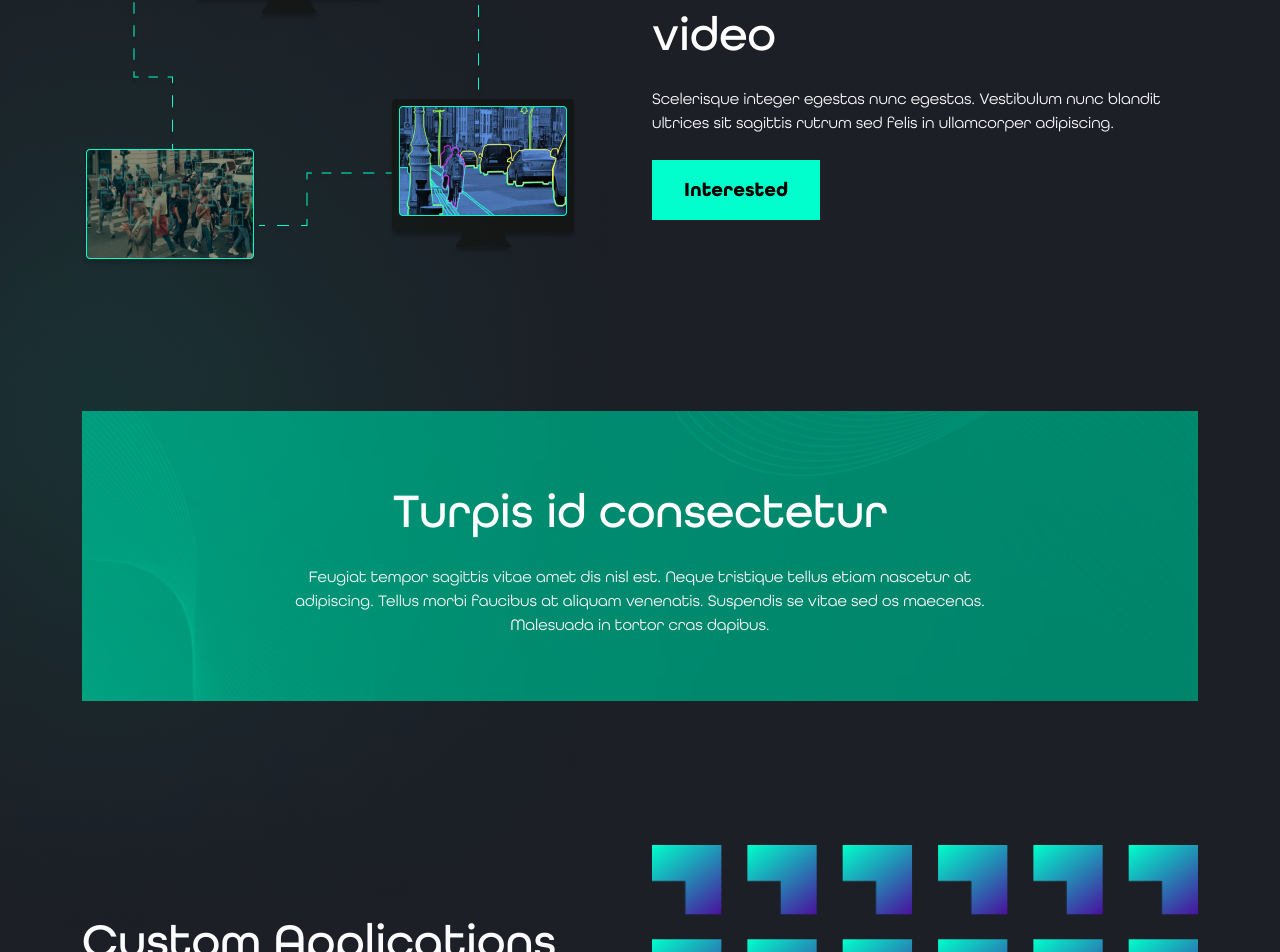
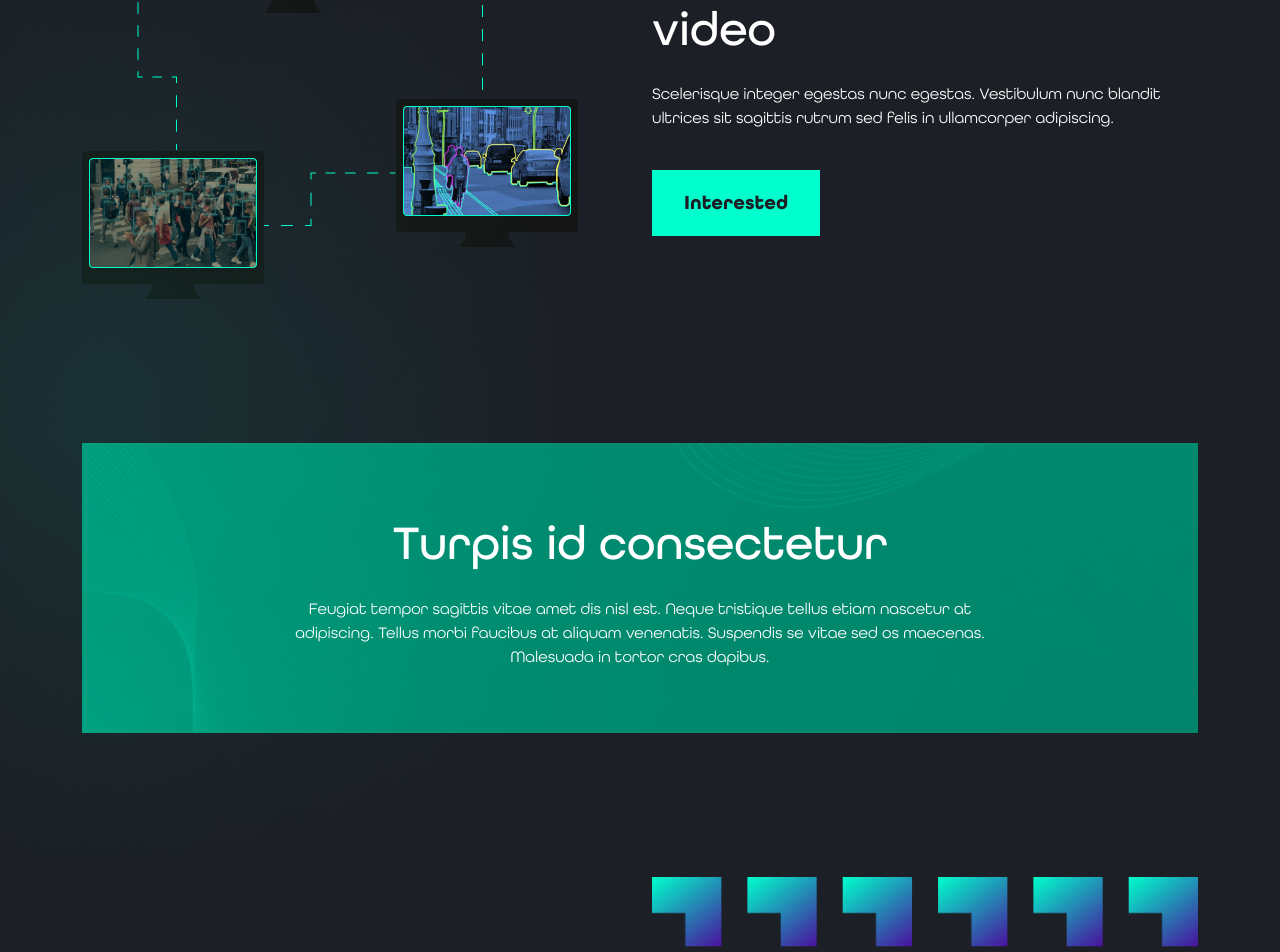
Before and after one commit to RadialCode-sunil/Annotab, a React (Create React App) app: page / in a window 1280 px wide. Shown: the part 6935-7887 px from the top of the page. Built offline with nearby package versions, Linux system fonts and the light colour scheme.

Commit message:
section2complite

```diff
--- a/src/components/Process.jsx
+++ b/src/components/Process.jsx
@@ -2,6 +2,7 @@ import React from 'react'
 import { Container, Row, Col } from 'react-bootstrap';
 import threedisplay from '../assets/img/png/threedisplay.png';
 import greenboll from '../assets/img/png/green_light.png';
+import Green_btn from './Green_btn';
 const Process = () => {
     return (
         <div className='darkblue pt-5 position-relative pt-5 pb-5 d-none d-md-block'>
@@ -15,7 +16,7 @@ const Process = () => {
                         <p className=' white fs_3xl fw_400 min_w_524 ff_Medium'>Process of Annotation
                             video</p>
                         <p className=' white fs_sm fw_400 min_w_524 pb-4 ff_Book'>Scelerisque integer egestas nunc egestas. Vestibulum nunc blandit ultrices sit sagittis rutrum sed felis in ullamcorper adipiscing.</p>
-                        <a className='inter_style ff_Bold fs_md black ' href="#">Interested</a>
+                        <Green_btn any_text="Interested" />
                     </Col>
                 </Row>
             </Container>
--- a/src/components/Sliderprops.jsx
+++ b/src/components/Sliderprops.jsx
@@ -53,7 +53,7 @@ const Challenges = (props) => {
                                     <img className=' w-100' src={props.sliderimg} alt="" />
                                     <p className=' ff_Medium fs_lg text-white pt-3'>Sit donec</p>
                                     <ul className='pb-3'>
-                                        <li className='list_style grey ff_Book fs_sm min_w_324'>Volutpat ipsum nunc non e molestie  swssa volutpat mauris.</li>
+                                        <li className='list_style grey ff_Book fs_sm min_w_324 '>Volutpat ipsum nunc non e molestie  swssa volutpat mauris.</li>
                                         <li className='list_style grey ff_Book fs_sm min_w_324 pt-2'>Volutpat ipsum nunc non e molestie  swssa.</li>
                                         <li className='list_style grey ff_Book fs_sm min_w_324 pt-2'>Ut lacinia quam nascetur vestibulum dui.</li>
                                     </ul>
--- a/src/mandeep.css
+++ b/src/mandeep.css
@@ -6,6 +6,7 @@
     text-decoration: none !important;
     list-style-type: none !important;
     box-sizing: border-box !important;
+
 }
 
 .bg_darkgreen {
```
Also changed, not shown: src/assets/img/png/threedisplay.png.
